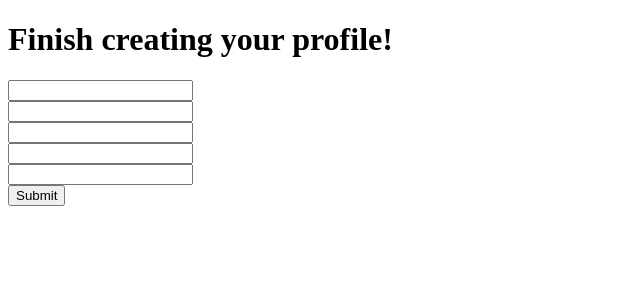
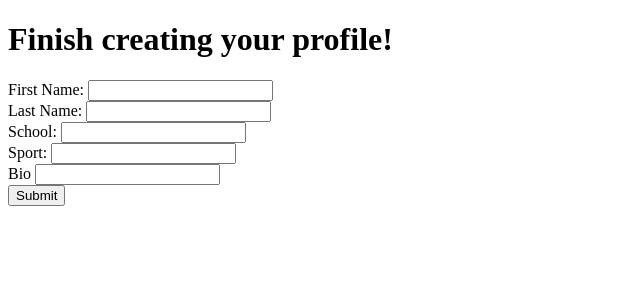
Before and after one commit to iareadrian/HB-college-athlete-recruiting, a Flask app: page /complete-coach-profile in a window 1280 px wide. Shown: the top 300 px of the page, without its empty margins (0-640 px from the left). Run offline with Flask 2, Linux system fonts and the light colour scheme.

Commit message:
Added labels to input fields

```diff
--- a/templates/complete-coach-profile.html
+++ b/templates/complete-coach-profile.html
@@ -7,24 +7,24 @@
 
 <form action="/complete-coach-profile" method="POST">
     <div>
-        <label for=""></label>
-        <input type="text" id="" name="">
+        <label for="fname">First Name:</label>
+        <input type="text" id="fname" name="fname">
     </div>
     <div>
-        <label for=""></label>
-        <input type="text" id="" name="">
+        <label for="lname">Last Name:</label>
+        <input type="text" id="lname" name="lname">
     </div>
     <div>
-        <label for=""></label>
-        <input type="text" id="" name="">
+        <label for="school">School:</label>
+        <input type="text" id="school" name="school">
     </div>
     <div>
-        <label for=""></label>
-        <input type="text" id="" name="">
+        <label for="sport">Sport:</label>
+        <input type="text" id="sport" name="sport">
     </div>
     <div>
-        <label for=""></label>
-        <input type="text" id="" name="">
+        <label for="bio">Bio</label>
+        <input type="text" id="bio" name="bio">
     </div>
     <div>
         <input type="submit">
```
